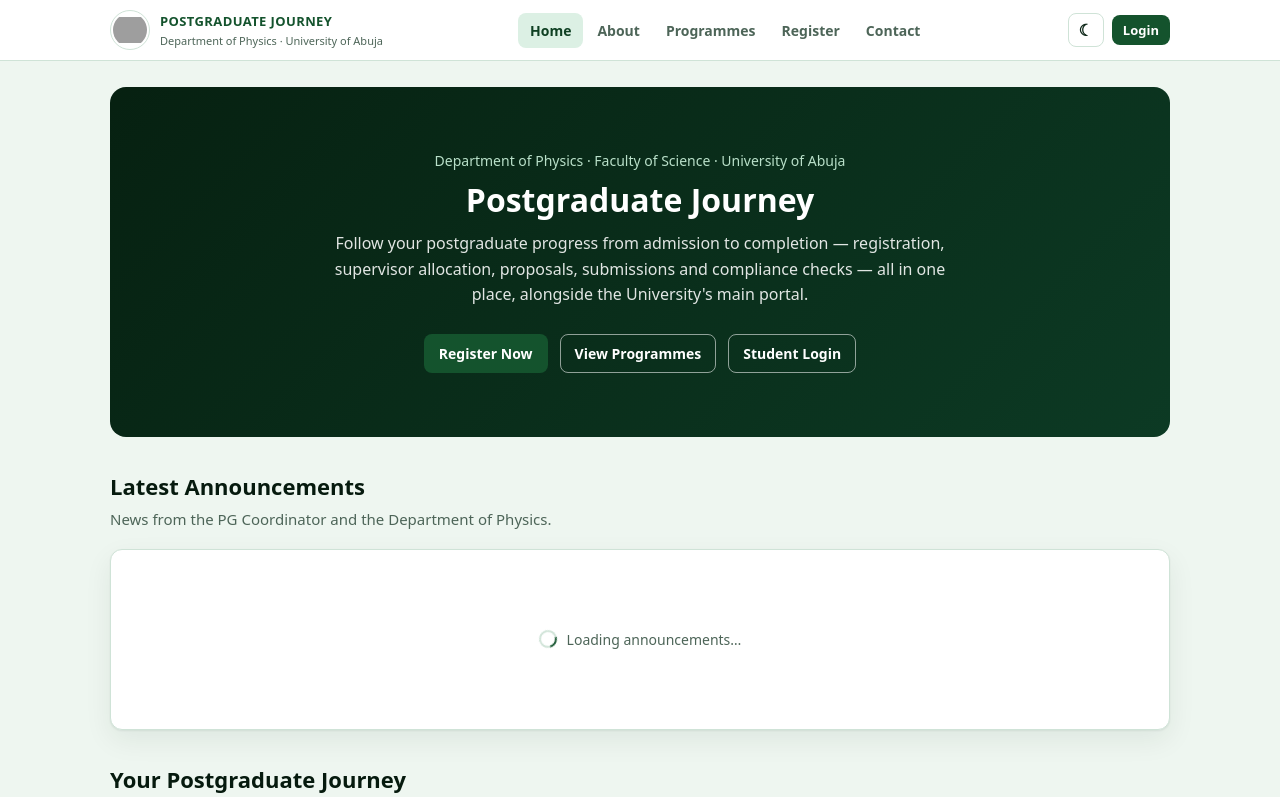
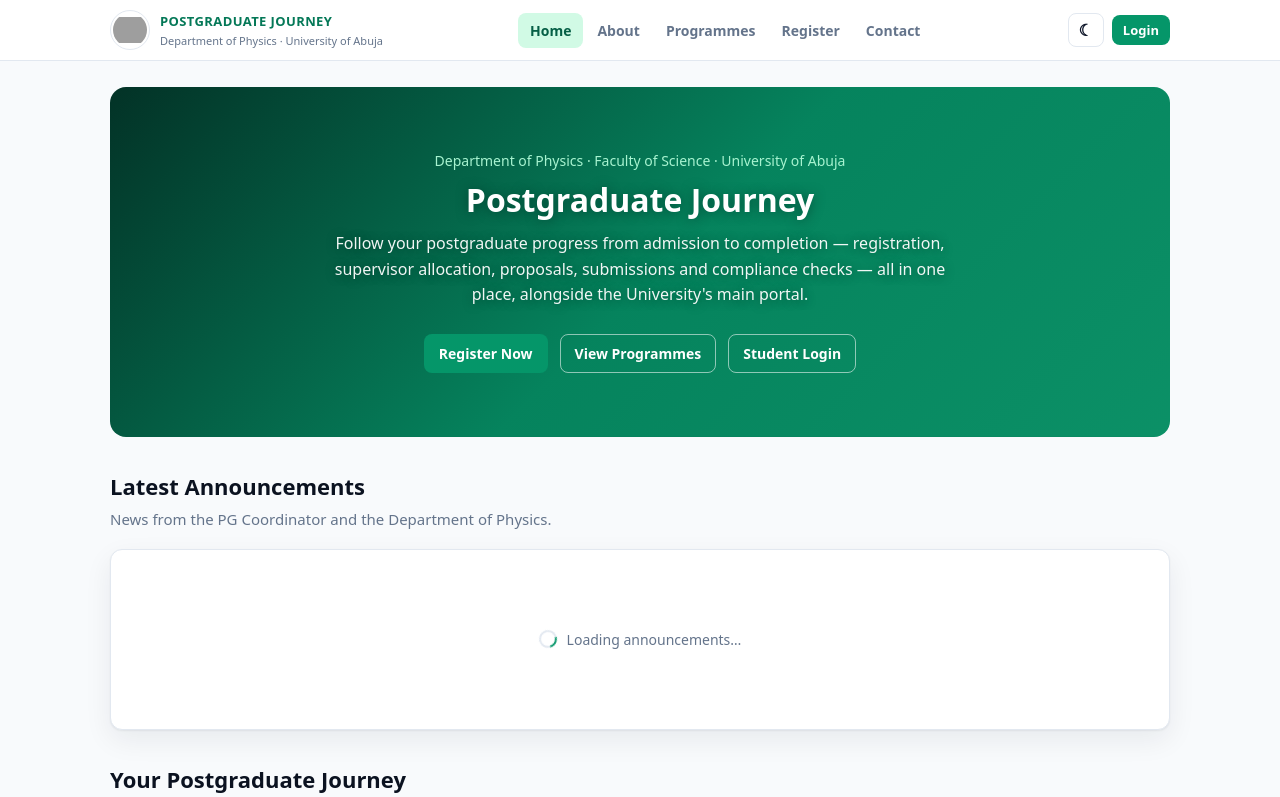
Before and after one commit to cbs-workspace/Physics-pg, a website: page GAS_Files/index.html in a window 1280 px wide. Shown: the top 797 px of the page. Drawn offline with Linux system fonts and the light colour scheme; grey boxes are pictures that could not be loaded.

Commit message:
KMSS emerald/slate themes: real dark mode + bright emerald hero overlay over the photo

```diff
--- a/GAS_Files/index.html
+++ b/GAS_Files/index.html
@@ -6,79 +6,78 @@
   <meta name="viewport" content="width=device-width, initial-scale=1">
   <title>Department of Physics Postgraduate Journey — University of Abuja</title>
   <style>
-    /* University of Abuja colours — green & white (dark green dominant) */
+    /* KMSS palette — emerald accents on slate neutrals, bright over imagery */
     :root {
-      --g-50: #f0f9f3; --g-100: #dcf0e4; --g-200: #b9e0c9; --g-300: #88caa4;
-      --g-400: #4fa97a; --g-500: #2d8a5c; --g-600: #1d6e45; --g-700: #14532d;
-      --g-800: #0f4023; --g-900: #0a2f19; --g-950: #061f10;
-
-      /* ---- Light theme (default) ---- */
-      --bg: #eef6f0;
+      --g-50: #ecfdf5; --g-100: #d1fae5; --g-200: #a7f3d0; --g-300: #6ee7b7;
+      --g-400: #34d399; --g-500: #10b981; --g-600: #059669; --g-700: #047857;
+      --g-800: #065f46; --g-900: #064e3b; --g-950: #022c22;
+
+      /* ---- Light theme (default) — KMSS light: white/slate canvas ---- */
+      --bg: #f8fafc;
       --surface: #ffffff;
-      --surface-2: #f4faf6;
-      --border: #cfe3d7;
-      --border-soft: #e2f0e7;
-      --text: #0d2718;
-      --text-strong: #061a0e;
-      --text-muted: #4d6558;
-      --primary: #14532d;
-      --primary-hover: #0f4023;
-      --primary-strong: #14532d;
+      --surface-2: #f1f5f9;
+      --border: #e2e8f0;
+      --border-soft: #eef2f6;
+      --text: #0f172a;
+      --text-strong: #0b1220;
+      --text-muted: #64748b;
+      --primary: #059669;
+      --primary-hover: #047857;
+      --primary-strong: #047857;
       --primary-contrast: #ffffff;
-      --primary-soft: #dcf0e4;
-      --primary-soft-text: #0f4023;
-      --focus-ring: rgba(20, 83, 45, .16);
-      --sidebar-bg: #0a2f19;
-      --sidebar-border: rgba(255, 255, 255, .09);
-      --sidebar-text: #d8ece0;
-      --sidebar-text-muted: #9dbfae;
-      --sidebar-brand: #8fd9b0;
+      --primary-soft: #d1fae5;
+      --primary-soft-text: #065f46;
+      --focus-ring: rgba(5, 150, 105, .22);
+      --sidebar-bg: #0f172a;
+      --sidebar-border: rgba(255, 255, 255, .10);
+      --sidebar-text: #cbd5e1;
+      --sidebar-text-muted: #94a3b8;
+      --sidebar-brand: #6ee7b7;
       --sidebar-hover: rgba(255, 255, 255, .08);
-      --sidebar-active-bg: #1d6e45;
+      --sidebar-active-bg: #059669;
       --field-bg: #ffffff;
-      --thead-bg: #f0f7f2;
-      --shadow: 0 1px 2px rgba(10, 47, 25, .07), 0 10px 28px rgba(10, 47, 25, .07);
-      --overlay: rgba(4, 20, 10, .45);
-      --warn: #a3540a; --warn-soft: #fdf0c2; --warn-border: #f3d789;
-      --danger: #b91c1c; --danger-soft: #fde3e3; --danger-border: #f5b5b5;
-      --info: #1d4ed8; --info-soft: #dbeafe; --info-border: #a9c6f7;
-      --ok: #14532d; --ok-soft: #dcf0e4; --ok-border: #a9d9bd;
+      --thead-bg: #f1f5f9;
+      --shadow: 0 1px 2px rgba(15, 23, 42, .06), 0 10px 28px rgba(15, 23, 42, .07);
+      --overlay: rgba(15, 23, 42, .45);
+      --warn: #b45309; --warn-soft: #fef3c7; --warn-border: #fde68a;
+      --danger: #b91c1c; --danger-soft: #fee2e2; --danger-border: #fecaca;
+      --info: #1d4ed8; --info-soft: #dbeafe; --info-border: #bfdbfe;
+      --ok: #047857; --ok-soft: #d1fae5; --ok-border: #a7f3d0;
       color-scheme: light;
     }
     [data-theme="dark"] {
-      /* ---- Creme theme (warm, light) — the alternate toggle is a soft creme
-         palette; sidebar/hero keep deep-green accents, nothing near-black. ---- */
-      --bg: #f6f0e3;
-      --surface: #fffdf6;
-      --surface-2: #f1e9d8;
-      --border: #e0d5bd;
-      --border-soft: #ece3d0;
-      --text: #3b3527;
-      --text-strong: #221d10;
-      --text-muted: #7c7360;
-      --primary: #1d6e45;
-      --primary-hover: #14532d;
-      --primary-strong: #14532d;
+      /* ---- Dark theme — KMSS dark: slate-950 canvas, emerald accents ---- */
+      --bg: #0b1220;
+      --surface: #0f172a;
+      --surface-2: #1e293b;
+      --border: #1e293b;
+      --border-soft: #172033;
+      --text: #e2e8f0;
+      --text-strong: #f1f5f9;
+      --text-muted: #94a3b8;
+      --primary: #059669;
+      --primary-hover: #10b981;
+      --primary-strong: #6ee7b7;
       --primary-contrast: #ffffff;
-      --primary-soft: #e2efe4;
-      --primary-soft-text: #0f4023;
-      --focus-ring: rgba(20, 83, 45, .18);
-      --sidebar-bg: #14532d;
-      --sidebar-border: rgba(255, 255, 255, .14);
-      --sidebar-text: #e9f4ec;
-      --sidebar-text-muted: #b6d3c0;
-      --sidebar-brand: #cdeed7;
-      --sidebar-hover: rgba(255, 255, 255, .10);
-      --sidebar-active-bg: #0f4023;
-      --field-bg: #fffdf8;
-      --thead-bg: #f1e9d8;
-      --shadow: 0 1px 2px rgba(97, 76, 36, .08), 0 10px 28px rgba(97, 76, 36, .09);
-      --overlay: rgba(56, 44, 18, .42);
-      --warn: #92400e; --warn-soft: #fceeda; --warn-border: #eccfa4;
-      --danger: #b91c1c; --danger-soft: #fde3e3; --danger-border: #f2b8b8;
-      --info: #1d4ed8; --info-soft: #e0e9fd; --info-border: #b6cbf7;
-      --ok: #14532d; --ok-soft: #e2efe4; --ok-border: #b2d8bf;
-      color-scheme: light;
+      --primary-soft: rgba(5, 150, 105, .18);
+      --primary-soft-text: #6ee7b7;
+      --focus-ring: rgba(52, 211, 153, .28);
+      --sidebar-bg: #060b16;
+      --sidebar-border: rgba(255, 255, 255, .10);
+      --sidebar-text: #cbd5e1;
+      --sidebar-text-muted: #94a3b8;
+      --sidebar-brand: #6ee7b7;
+      --sidebar-hover: rgba(255, 255, 255, .08);
+      --sidebar-active-bg: #065f46;
+      --field-bg: #0b1220;
+      --thead-bg: #172033;
+      --shadow: 0 1px 2px rgba(0, 0, 0, .45), 0 10px 28px rgba(0, 0, 0, .45);
+      --overlay: rgba(3, 7, 18, .68);
+      --warn: #fbbf24; --warn-soft: rgba(217, 119, 6, .16); --warn-border: rgba(251, 191, 36, .35);
+      --danger: #fca5a5; --danger-soft: rgba(185, 28, 28, .20); --danger-border: rgba(252, 165, 165, .35);
+      --info: #93c5fd; --info-soft: rgba(29, 78, 216, .22); --info-border: rgba(147, 197, 253, .35);
+      --ok: #6ee7b7; --ok-soft: rgba(5, 150, 105, .18); --ok-border: rgba(110, 231, 183, .35);
+      color-scheme: dark;
     }
     * { box-sizing: border-box; }
     body { margin: 0; font-family: ui-sans-serif, system-ui, -apple-system, "Segoe UI", Roboto, sans-serif; color: var(--text); background: var(--bg); font-size: 14px; transition: background .2s, color .2s; }
@@ -244,13 +243,13 @@
     .pub-hero {
       border-radius: 16px; color: #fff; text-align: center; padding: 64px 28px; margin-bottom: 30px;
       position: relative; overflow: hidden;
-      background-color: var(--sidebar-bg);
-      background-image: linear-gradient(135deg, rgba(6, 31, 16, .90), rgba(13, 61, 39, .78)), var(--hero-img, none);
+      background-color: var(--g-800);
+      background-image: linear-gradient(135deg, rgba(2, 44, 34, .88) 0%, rgba(5, 150, 105, .66) 52%, rgba(16, 185, 129, .55) 100%), var(--hero-img, none);
       background-size: cover; background-position: center 45%;
     }
-    .pub-hero h1 { margin: 0 0 10px; font-size: 32px; color: #fff; }
+    .pub-hero h1 { margin: 0 0 10px; font-size: 32px; color: #fff; text-shadow: 0 1px 12px rgba(2, 44, 34, .55); }
     .pub-hero .kicker { color: var(--g-200); margin-bottom: 8px; }
-    .pub-hero p { margin: 0 auto 26px; max-width: 640px; color: rgba(255, 255, 255, .88); font-size: 16px; line-height: 1.6; }
+    .pub-hero p { margin: 0 auto 26px; max-width: 640px; color: rgba(255, 255, 255, .94); font-size: 16px; line-height: 1.6; text-shadow: 0 1px 10px rgba(2, 44, 34, .5); }
     .pub-hero .cta { display: flex; gap: 12px; justify-content: center; flex-wrap: wrap; }
     .pub-hero .btn-outline-light { background: transparent; border: 1px solid rgba(255, 255, 255, .55); color: #fff; }
     .pub-hero .btn-outline-light:hover { background: rgba(255, 255, 255, .14); }
@@ -307,18 +306,18 @@
     /* ---- floating quick-access rail (mirrors the KMSS landing-page rail) ---- */
     .fab-rail { position: fixed; right: calc(14px + env(safe-area-inset-right)); top: 50%; z-index: 540; display: flex; flex-direction: column; gap: 10px; opacity: 0; transform: translateY(-50%) translateX(28px); transition: opacity .45s ease, transform .45s ease; }
     .fab-rail.ready { opacity: 1; transform: translateY(-50%) translateX(0); }
-    .fab { position: relative; width: 46px; height: 46px; border-radius: 50%; display: inline-flex; align-items: center; justify-content: center; border: 0; cursor: pointer; color: #fff; box-shadow: 0 8px 18px rgba(6, 31, 16, .28); transition: transform .2s ease, box-shadow .2s ease; text-decoration: none; }
-    .fab:hover { transform: translateY(-2px) scale(1.06); box-shadow: 0 12px 24px rgba(6, 31, 16, .36); text-decoration: none; }
+    .fab { position: relative; width: 46px; height: 46px; border-radius: 50%; display: inline-flex; align-items: center; justify-content: center; border: 0; cursor: pointer; color: #fff; box-shadow: 0 8px 18px rgba(15, 23, 42, .28); transition: transform .2s ease, box-shadow .2s ease; text-decoration: none; }
+    .fab:hover { transform: translateY(-2px) scale(1.06); box-shadow: 0 12px 24px rgba(15, 23, 42, .36); text-decoration: none; }
     .fab svg { width: 21px; height: 21px; }
-    .fab .fab-label { position: absolute; right: calc(100% + 10px); top: 50%; transform: translateY(-50%); white-space: nowrap; background: #0a2f19; color: #fff; padding: 6px 11px; border-radius: 8px; font-size: 12px; font-weight: 600; pointer-events: none; opacity: 0; transition: opacity .2s; }
+    .fab .fab-label { position: absolute; right: calc(100% + 10px); top: 50%; transform: translateY(-50%); white-space: nowrap; background: #0f172a; color: #fff; padding: 6px 11px; border-radius: 8px; font-size: 12px; font-weight: 600; pointer-events: none; opacity: 0; transition: opacity .2s; }
     .fab:hover .fab-label, .fab:focus-visible .fab-label { opacity: 1; }
     .fab-contact { background: var(--g-600); }
-    .fab-apply { background: #b45309; }
+    .fab-apply { background: #d97706; }
     .fab-portal { background: var(--g-800); }
-    .fab-top { background: var(--g-950); }
+    .fab-top { background: #1e293b; }
 
     /* ---- top scroll-progress bar ---- */
-    .scroll-progress { position: fixed; top: 0; left: 0; height: 3px; width: 100%; transform: scaleX(0); transform-origin: 0 50%; background: linear-gradient(90deg, var(--g-600), var(--g-300)); z-index: 600; pointer-events: none; }
+    .scroll-progress { position: fixed; top: 0; left: 0; height: 3px; width: 100%; transform: scaleX(0); transform-origin: 0 50%; background: linear-gradient(90deg, #34d399, #fbbf24); z-index: 600; pointer-events: none; }
 
     /* ---- scroll-reveal + hover lift + hero fade ---- */
     .reveal { opacity: 0; transform: translateY(20px); transition: opacity .55s ease, transform .55s ease; }
```
Also changed, not shown: tools/build-pg.js (+15 -8 lines), README.md.
